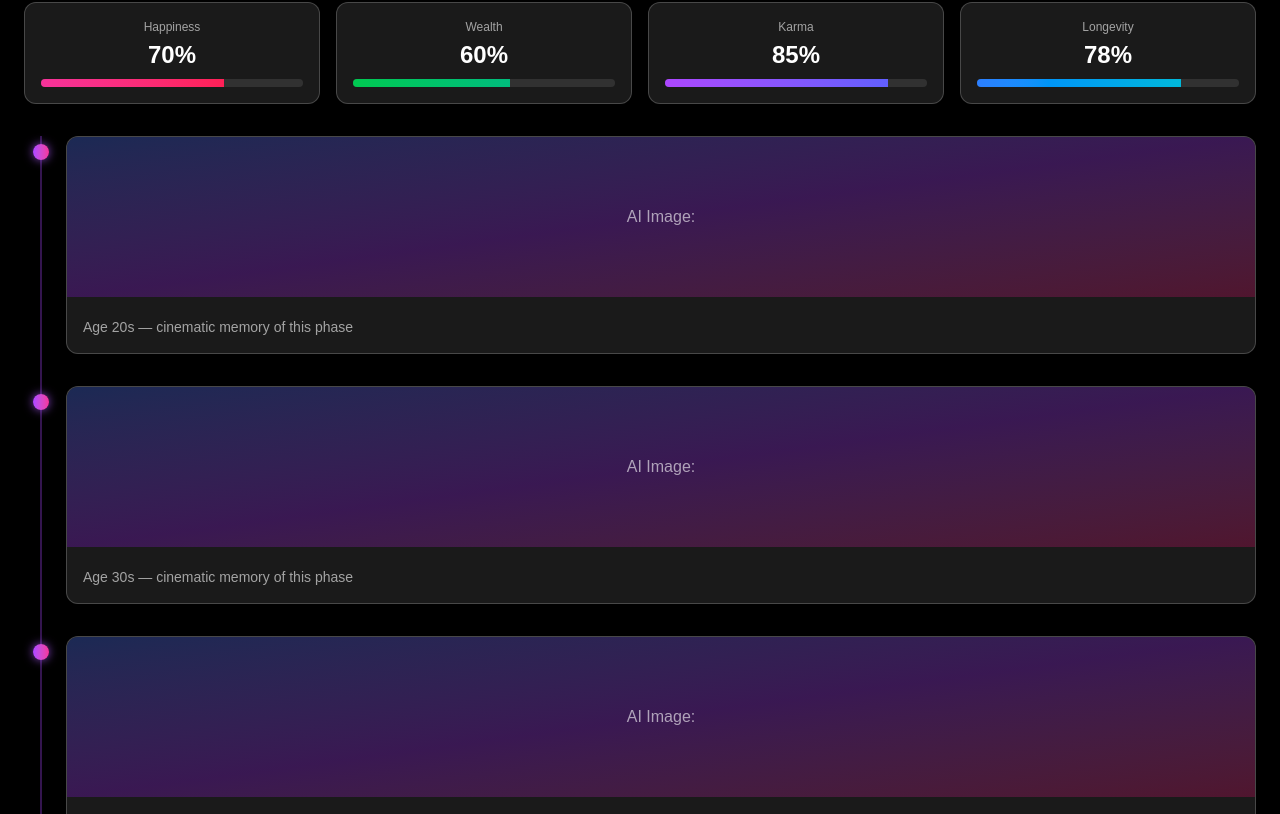
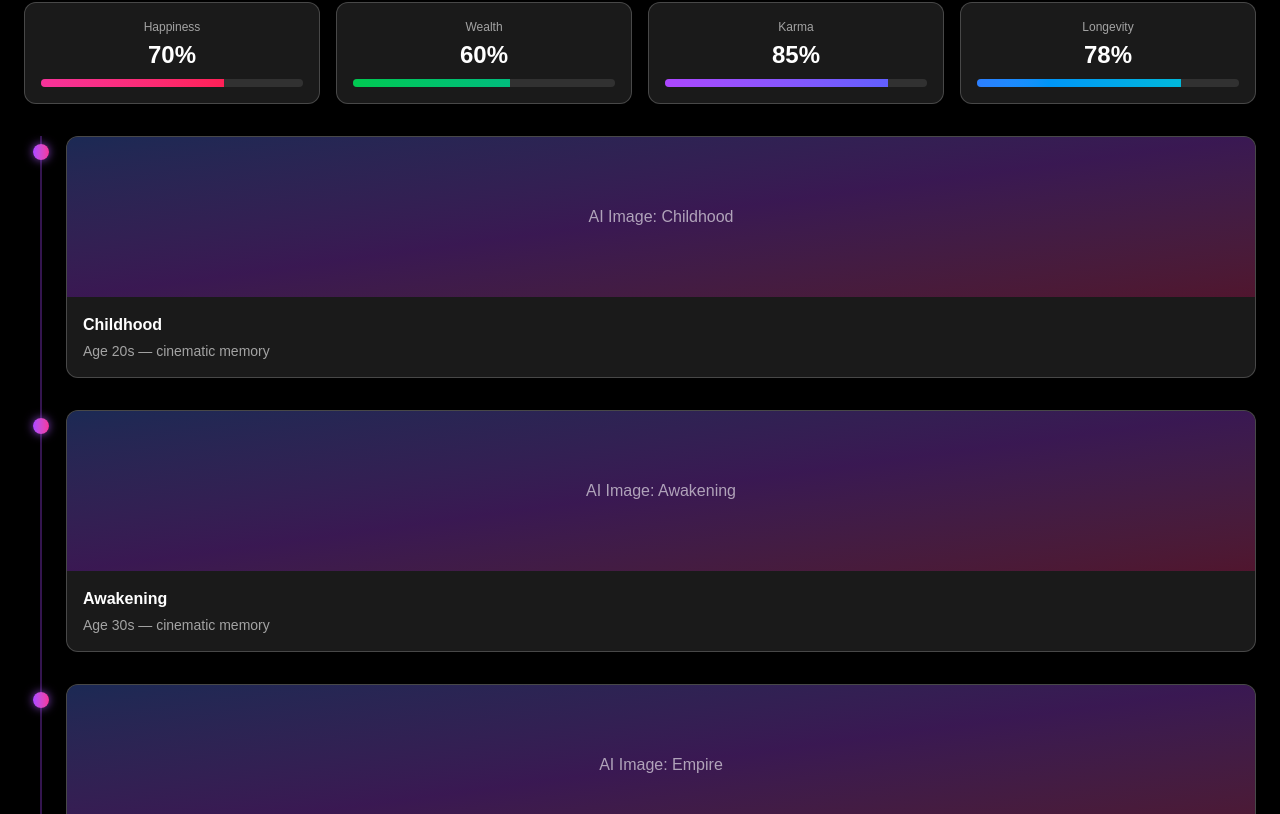
Before and after one commit to ashokaurovindomohanty-hub/ai-life-replay, a Next.js app: page /replay in a window 1280 px wide. Shown: the part 946-1760 px from the top of the page. Built offline with nearby package versions, Linux system fonts and the light colour scheme.

Commit message:
fix cinema timeline types

```diff
--- a/src/components/CinemaTimeline.tsx
+++ b/src/components/CinemaTimeline.tsx
@@ -2,16 +2,16 @@ import { initialPhases } from "@/lib/phases";
 export default function CinemaTimeline(){
   return (
     <div className="relative mt-8 border-l-2 border-purple-500/30 ml-4 space-y-8">
-      {initialPhases.map((p,i)=>(
+      {initialPhases.map((p:any,i:number)=>(
         <div key={i} className="ml-6 relative">
           <div className="absolute -left-[33px] top-2 w-4 h-4 bg-gradient-to-r from-purple-500 to-pink-500 rounded-full shadow-[0_0_10px_rgba(168,85,247,0.8)]" />
           <div className="bg-white/10 backdrop-blur border border-white/20 rounded-xl overflow-hidden">
             <div className="h-40 bg-gradient-to-br from-blue-900/50 via-purple-900/50 to-pink-900/50 flex items-center justify-center text-white/60">
-              AI Image: {p.label}
+              AI Image: {p.label || p.title || p.name || `Phase ${i+1}`}
             </div>
             <div className="p-4">
-              <h3 className="font-bold text-white">{p.label}</h3>
-              <p className="text-sm text-white/60 mt-1">Age {p.ageRange || `${20+i*10}s`} — cinematic memory of this phase</p>
+              <h3 className="font-bold text-white">{p.label || p.title || p.name || `Phase ${i+1}`}</h3>
+              <p className="text-sm text-white/60 mt-1">Age {p.ageRange || p.age || `${20+i*10}s`} — cinematic memory</p>
             </div>
           </div>
         </div>
```
